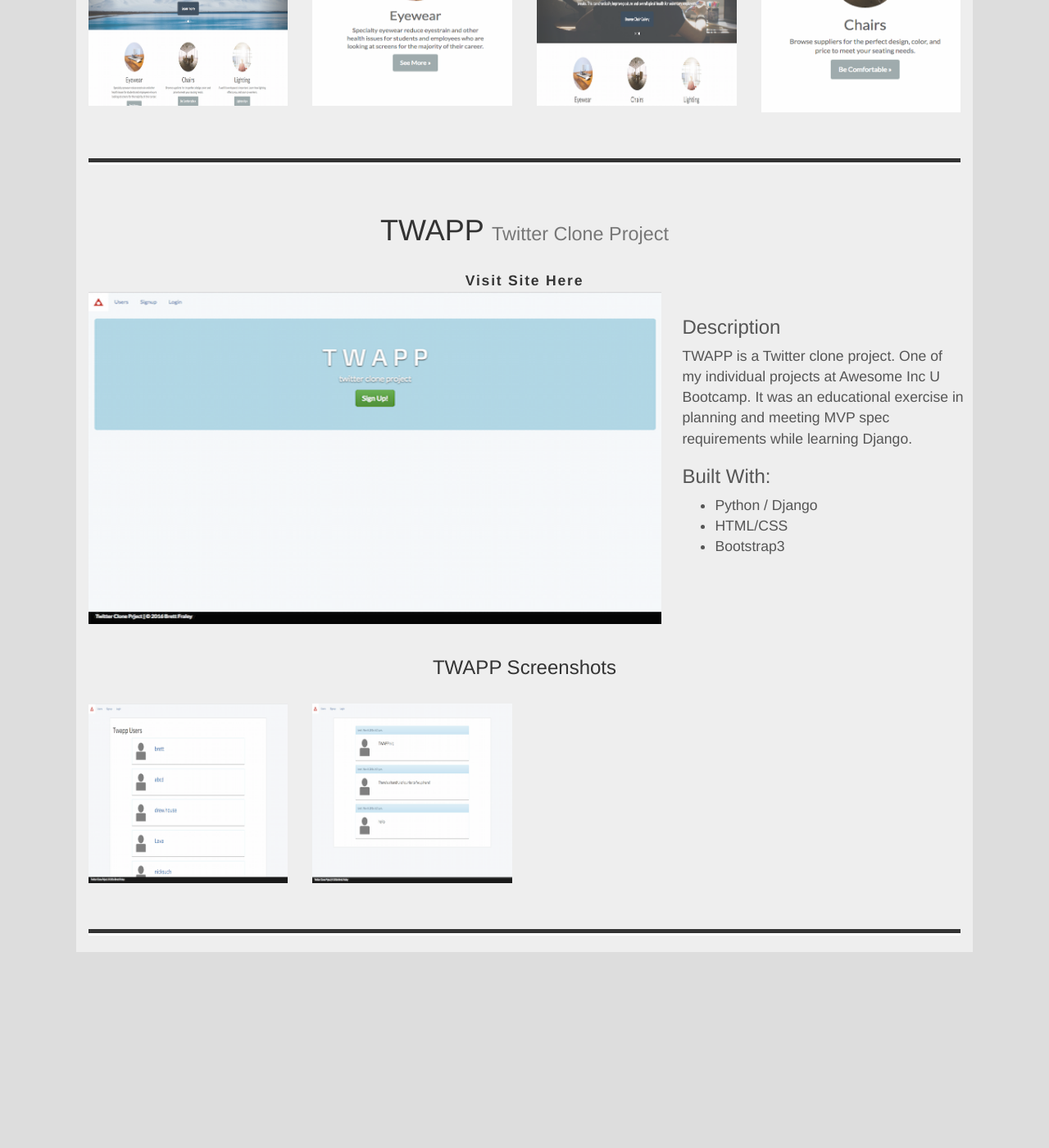
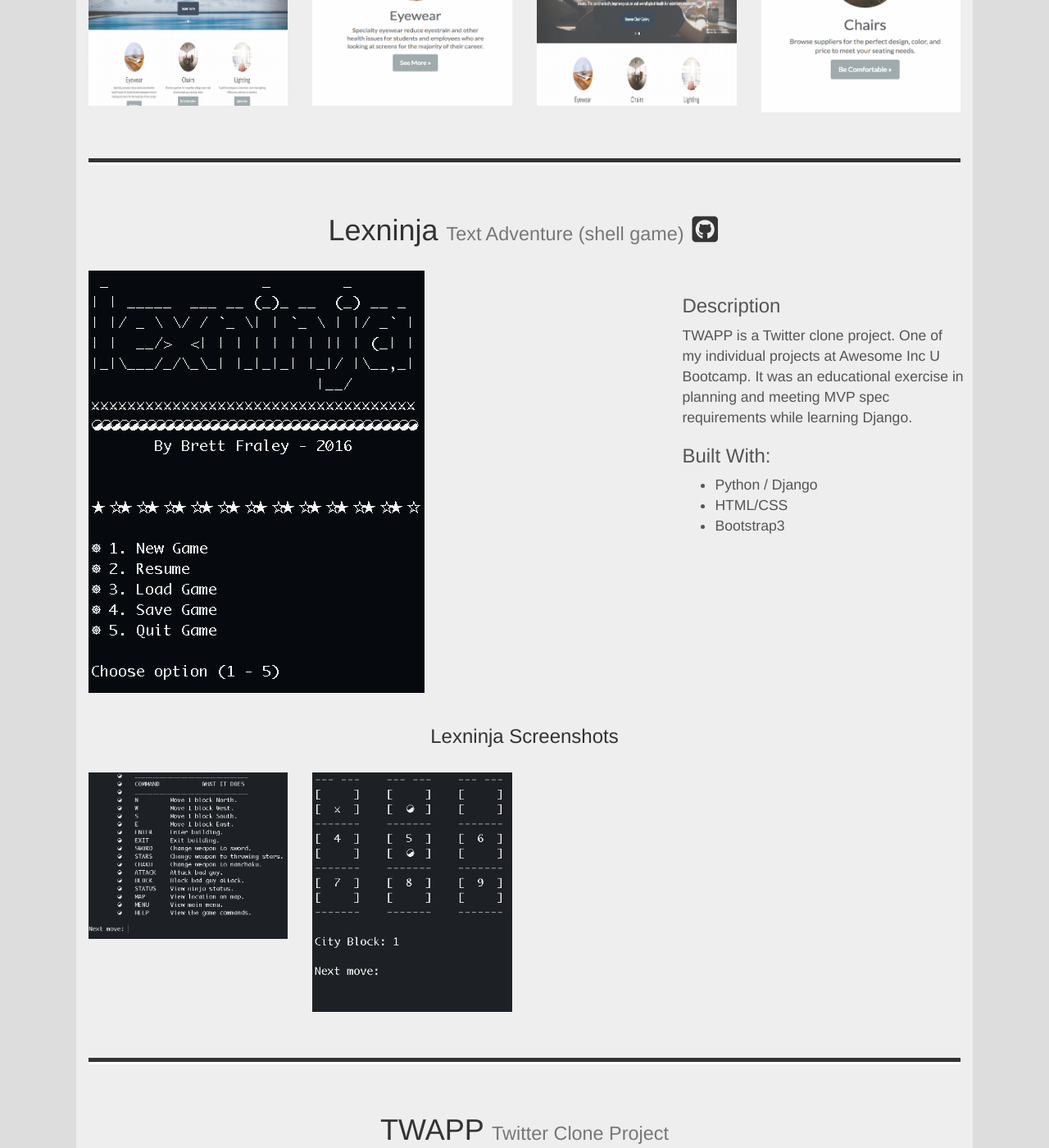
Before and after one commit to bFraley/bFraley.github.io, a Jekyll site: the page built from portfolio2.html, in a window 1280 px wide and 1400 px high, scrolled down 3143 px. Shown: the whole window at 82% size. Built offline with Jekyll 4.4.1, drawn with Linux system fonts in a browser that asks for light colours; nearby versions of some CDN libraries; some web fonts are replaced.

Commit message:
bring in lexninja photos

```diff
--- a/portfolio2.html
+++ b/portfolio2.html
@@ -247,6 +247,67 @@
 
         <hr>
 
+                        <!-- Lexninja -->
+        <!-- ************************************************************* -->
+        <div class="row">
+            <div class="col-lg-12">
+                <h1 class="page-header">Lexninja
+                    <small>Text Adventure (shell game)</small>
+                    <a href="https://github.com/bfraley/lexninja" target="_blank">
+                    <i class="fa fa-github-square fa-1x" aria-hidden="true"></i></a>
+                </h1>
+            </div>
+        </div>
+        <!-- end div class: row -->
+
+        <!-- Portfolio Item Row -->
+        <div class="row">
+
+            <div class="col-md-8">
+                <img class="img-responsive" src="images/lexninja/01-lexninja.png"
+                alt="project screenshot of DeskPillow">
+            </div>
+
+            <div class="col-md-4 portfolio-description">
+                <h3>Description</h3>
+                <p>TWAPP is a Twitter clone project. One of my individual projects at Awesome Inc U Bootcamp. It was an educational exercise in planning and meeting MVP spec requirements while learning Django.</p>
+                <h3>Built With:</h3>
+                <ul>
+                    <li>Python / Django</li>
+                    <li>HTML/CSS</li>
+                    <li>Bootstrap3</li>
+                </ul>
+            </div>
+
+        </div>
+        <!-- end div class: row -->
+
+        <!-- Screenshots Row -->
+        <div class="row">
+
+            <div class="col-lg-12">
+                <h3 class="page-header">Lexninja Screenshots</h3>
+            </div>
+
+            <div class="col-sm-3 col-xs-6">
+                <a href="#">
+                    <img class="img-responsive portfolio-item" src="images/lexninja/02-lexninja.png"
+                     alt="">
+                </a>
+            </div>
+
+            <div class="col-sm-3 col-xs-6">
+                <a href="#">
+                    <img class="img-responsive portfolio-item" src="images/lexninja/03-lexninja.png"
+                    alt="">
+                </a>
+            </div>
+
+        </div>
+        <!-- end div class: row -->
+
+        <hr>
+
                 <!-- Twapp -->
         <!-- ************************************************************* -->
         <div class="row">
```
Also changed, not shown: images/lexninja/01-lexninja.png (added), images/lexninja/02-lexninja.png (added), images/lexninja/03-lexninja.png (added).
